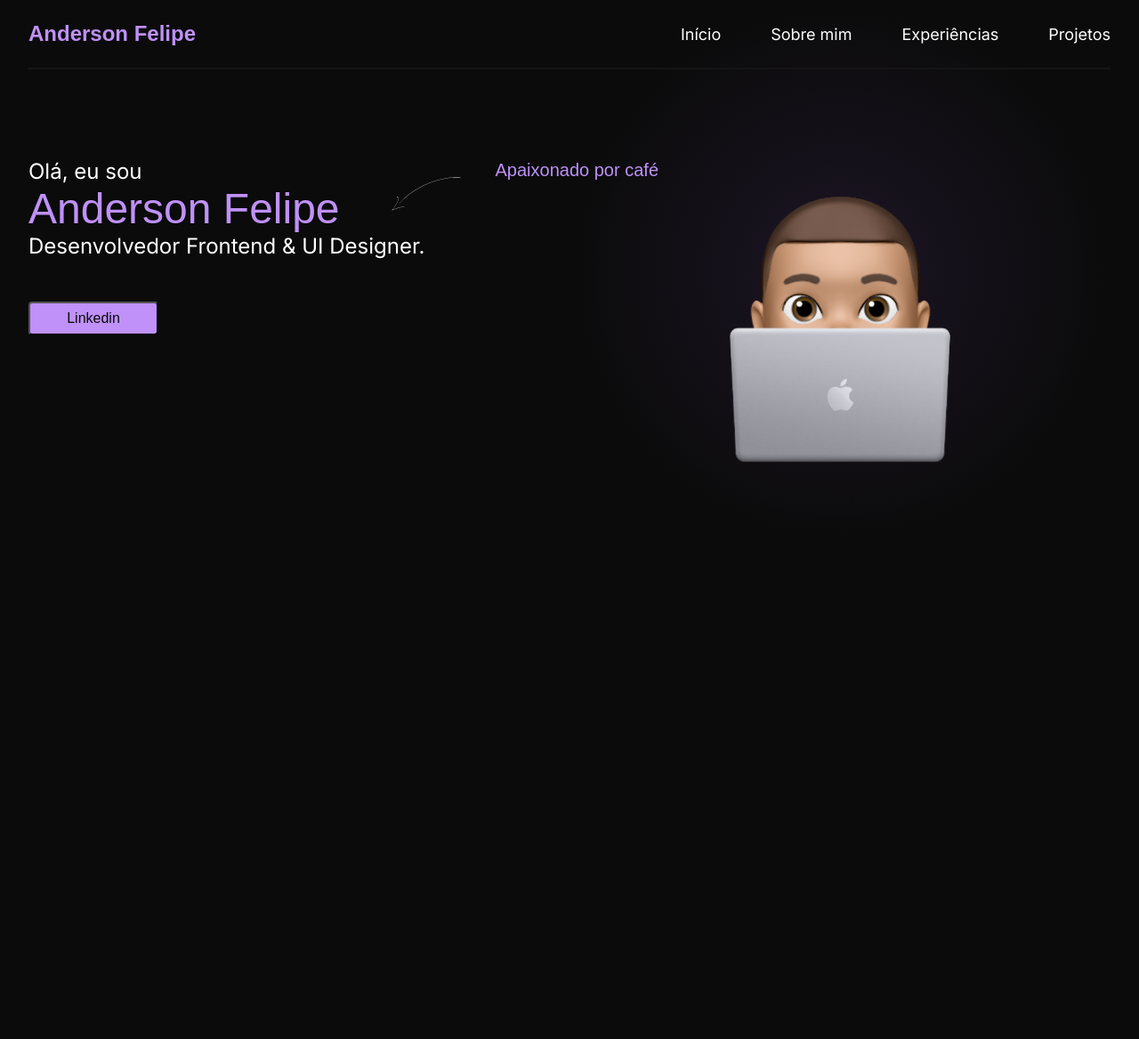
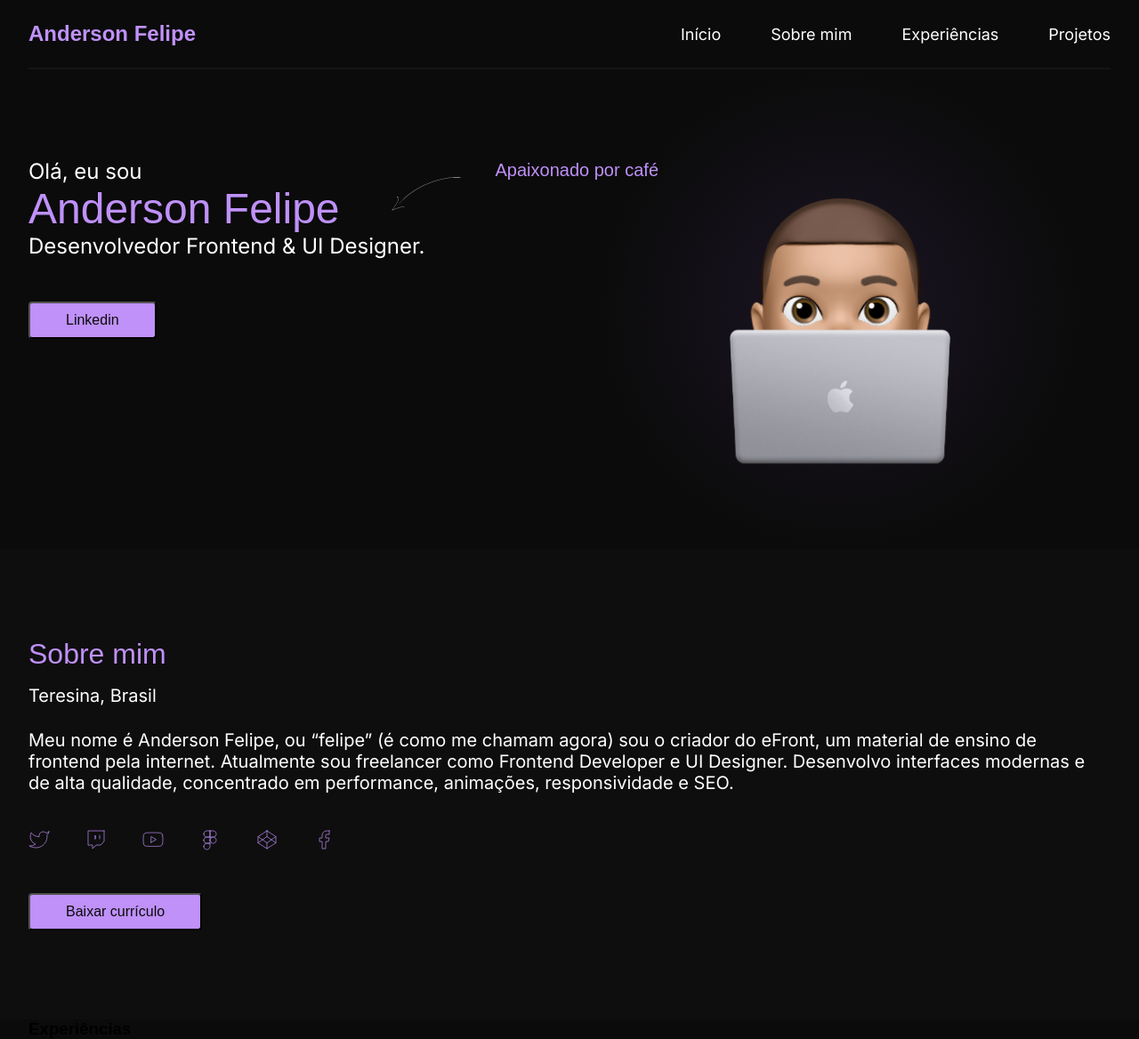
Before and after one commit to felipeerosdev/desafio-013, a plain HTML site: page index.html in a window 1280 px wide. Shown: the whole page at 89% size. Before the commit the page ends 800 px from the top, so only its background shows below. Drawn offline with Linux system fonts and the light colour scheme; a web font is replaced by a local one.

Commit message:
style(main):finished style about me of main

```diff
--- a/css/header.css
+++ b/css/header.css
@@ -1,7 +1,7 @@
 .header{
   /* padding: 24px 0; */
   /* border-bottom: 2px solid var(--dark-30); */
-  background: radial-gradient(circle  closest-side at 75% 50%, #1c1525, #0B0B0B);
+  /* background: radial-gradient(circle  closest-side at 75% 50%, #1c1525, #0B0B0B); */
 }
 .header__wrapper{
   display: flex;
@@ -59,7 +59,7 @@
   right: -100px;
 }
 .hero__paragraph{
-  color: white;
+  color: var(--white);
   font-size: 24px;
 }
 .hero__title{
@@ -69,17 +69,17 @@
 }
 .btn{
   margin-top: 48px;
-  width: 146px;
-  height: 38px;
+  width: fit-content;
+  padding: 10px 40px;
   border-radius: 4px;
   background-color: var(--brand-color);
   color: var(--dark-10);
   font-size: 16px;
 }
 .hero__img__wrapper{
-  /* background: radial-gradient( circle at 50% 50%, #1c1525, #0B0B0B); */
   width: 100%;
   display: flex;
   align-items: center;
   justify-content: center;
+    background: radial-gradient(circle  closest-side at 50% 50%, #1c1525, #0B0B0B);
 }
--- a/css/main.css
+++ b/css/main.css
@@ -11,3 +11,28 @@ h1,h2,h3,h4,h5,h6 {
   max-width: 1216px;
   width: 100%;
 }
+.aboutMe{
+  padding: 100px 0;
+  background-color: var(--dark-20);
+}
+.aboutMe__title{
+  font-size: 32px;
+  color: var(--brand-color);
+  font-weight: 400;
+  margin-bottom: 16px;
+}
+.aboutMe__paragraph{
+  color: var(--white);
+  font-size: 20px;
+  margin-bottom: 26px;
+}
+.aboutMe__img__wrapper{
+  display: flex;
+  gap: 40px;
+  margin: 40px 0 0 0;
+}
+.aboutMe__img{
+  display: block;
+  width: 24px;
+  height: 24px;
+}
--- a/index.html
+++ b/index.html
@@ -13,9 +13,9 @@
   <link rel="stylesheet" href="/css/header.css">
 </head>
 <body>
-  <div class="wrapper">
+  <!-- <div class="wrapper"> -->
     <header class="header">
-      <section class="header__wrapper">
+      <section class="header__wrapper wrapper">
         <div>
           <h1 class="header__title">Anderson Felipe</h1>
         </div>
@@ -29,7 +29,7 @@
         </nav>
       </section>
 
-      <section class="hero">
+      <section class="hero wrapper">
         <div class="hero__content">
           <p class="hero__paragraph">Olá, eu sou</p>
           <h2 class="hero__title">Anderson Felipe</h2>
@@ -41,7 +41,34 @@
         </div>
       </section>
     </header>
+    <main class="main">
+      <section class="aboutMe">
 
+        <div class="wrapper">
+          <h3 class="aboutMe__title">Sobre mim</h3>
+          <p class="aboutMe__paragraph">Teresina, Brasil</p>
+          <p class="aboutMe__paragraph">Meu nome é Anderson Felipe, ou “felipe” (é como me chamam agora) sou o criador do eFront, um material de ensino de frontend pela internet. Atualmente sou freelancer como Frontend Developer e UI Designer. Desenvolvo interfaces modernas e de alta qualidade, concentrado em performance, animações, responsividade e SEO.</p>
+          <div class="aboutMe__img__wrapper">
+            <img src="/assets/image/twitter.svg" alt="logo-twitter" class="aboutMe__img">
+            <img src="/assets/image/twitch.svg" alt="logo-twitch" class="aboutMe__img">
+            <img src="/assets/image/youtube.svg" alt="logo-youtube" class="aboutMe__img">
+            <img src="/assets/image/figma.svg" alt="logo-figma" class="aboutMe__img">
+            <img src="/assets/image/codepen.svg" alt="logo-codepen" class="aboutMe__img">
+            <img src="/assets/image/facebook.svg" alt="logo-facebook" class="aboutMe__img">
+          </div>
+          <button class="btn">Baixar currículo</button>
+        </div>
+      </section>
+
+      <section>
+        <div class="wrapper">
+          <h3>Experiências</h3>
+          <div>
+
+          </div>
+        </div>
+      </section>
+    </main>
   </div>
 </body>
 </html>
```
